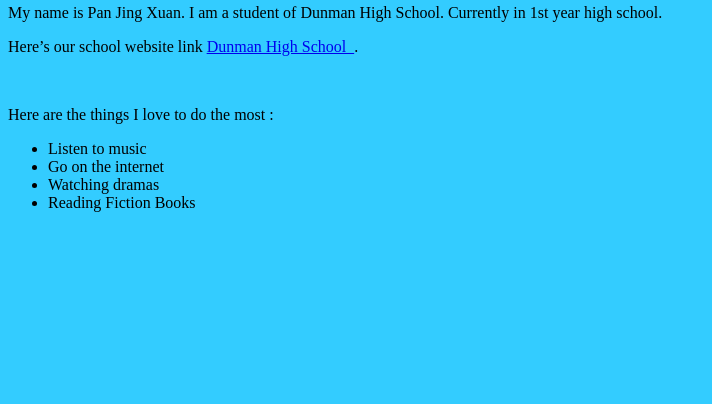
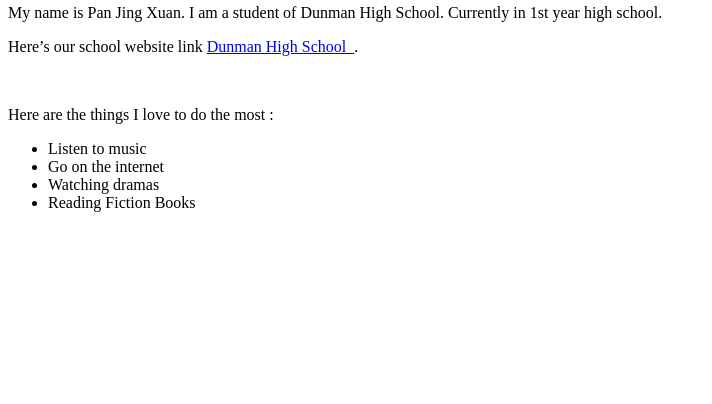
Before and after one commit to dhspanjingxuan/dhspanjingxuan.github.io, a plain HTML site: page index.html in a window 1280 px wide. Shown: the part 396-800 px from the top of the page, without its empty margins (0-712 px from the left). Drawn offline with Linux system fonts and the light colour scheme.

Commit message:
Update style.css

```diff
--- a/style.css
+++ b/style.css
@@ -10,5 +10,5 @@ p{
 font-family:verdana:
 }
 body{
-background-color:#33ccff;
+background-color:##00ffbf;
 }
```
